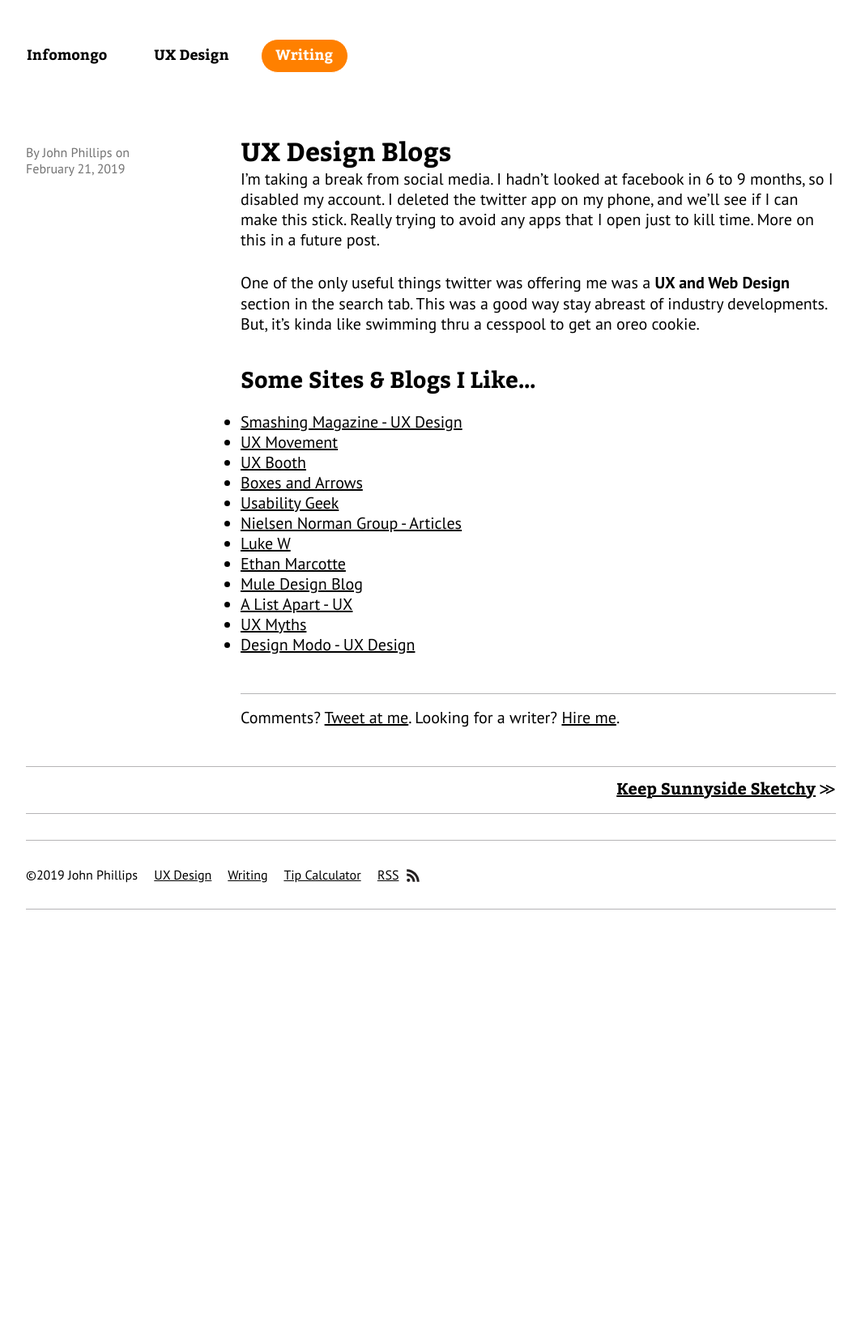
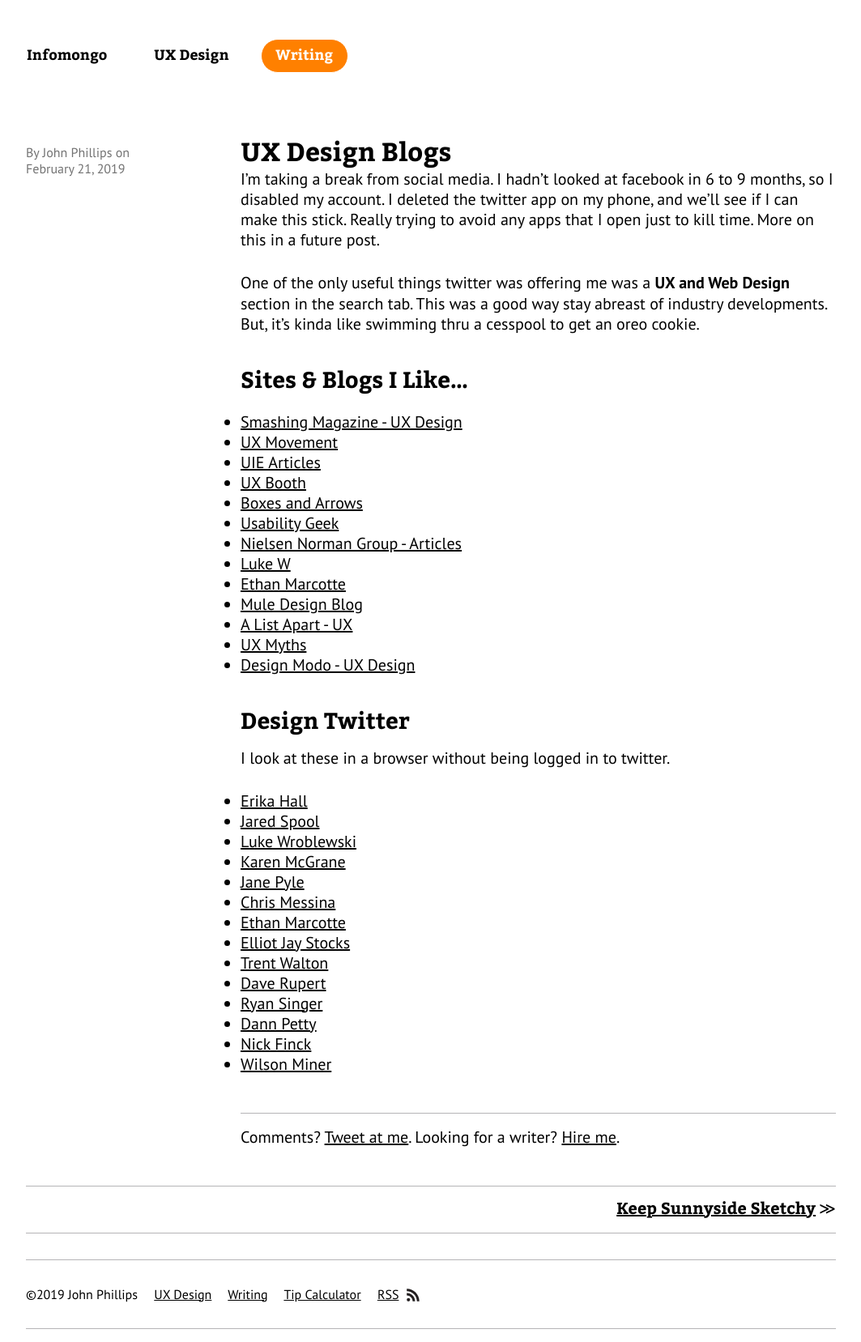
Before and after one commit to infomongo/infomongo.github.io, a Jekyll site: the page built from _posts/2019-02-21-design-blogs.md, in a window 1280 px wide. Shown: the whole page at 81% size, without its empty margins (108-1171 px from the left). Built offline with Jekyll 4.4.1, drawn with Linux system fonts in a browser that asks for light colours; before the commit the page ends 1139 px from its top, so only the background shows below that.

Commit message:
update design blogs post

```diff
--- a/_posts/2019-02-21-design-blogs.md
+++ b/_posts/2019-02-21-design-blogs.md
@@ -10,10 +10,11 @@
 
 One of the only useful things twitter was offering me was a **UX and Web Design** section in the search tab. This was a good way stay abreast of industry developments. But, it's kinda like swimming thru a cesspool to get an oreo cookie.
 
-## Some Sites & Blogs I Like…
+## Sites & Blogs I Like…
 
 * [Smashing Magazine - UX Design](https://www.smashingmagazine.com/category/ux-design/)
 * [UX Movement](https://uxmovement.com)
+* [UIE Articles](https://articles.uie.com)
 * [UX Booth](https://www.uxbooth.com)
 * [Boxes and Arrows](http://boxesandarrows.com)
 * [Usability Geek](https://usabilitygeek.com)
@@ -24,3 +25,21 @@
 * [A List Apart - UX](https://alistapart.com/topic/user-experience)
 * [UX Myths](https://uxmyths.com)
 * [Design Modo - UX Design](https://designmodo.com/design/ux-design/)
+
+## Design Twitter
+I look at these in a browser without being logged in to twitter.
+
+* [Erika Hall](https://twitter.com/mulegirl)
+* [Jared Spool](https://twitter.com/jmspool)
+* [Luke Wroblewski](https://twitter.com/lukew)
+* [Karen McGrane](https://twitter.com/karenmcgrane)
+* [Jane Pyle](https://twitter.com/janepyle)
+* [Chris Messina](https://twitter.com/chrismessina/)
+* [Ethan Marcotte](https://twitter.com/beep)
+* [Elliot Jay Stocks](https://twitter.com/elliotjaystocks)
+* [Trent Walton](https://twitter.com/TrentWalton)
+* [Dave Rupert](https://twitter.com/davatron5000)
+* [Ryan Singer](https://twitter.com/rjs/)
+* [Dann Petty](https://twitter.com/DannPetty)
+* [Nick Finck](https://twitter.com/nickf)
+* [Wilson Miner](https://twitter.com/wilsonminer)
```
